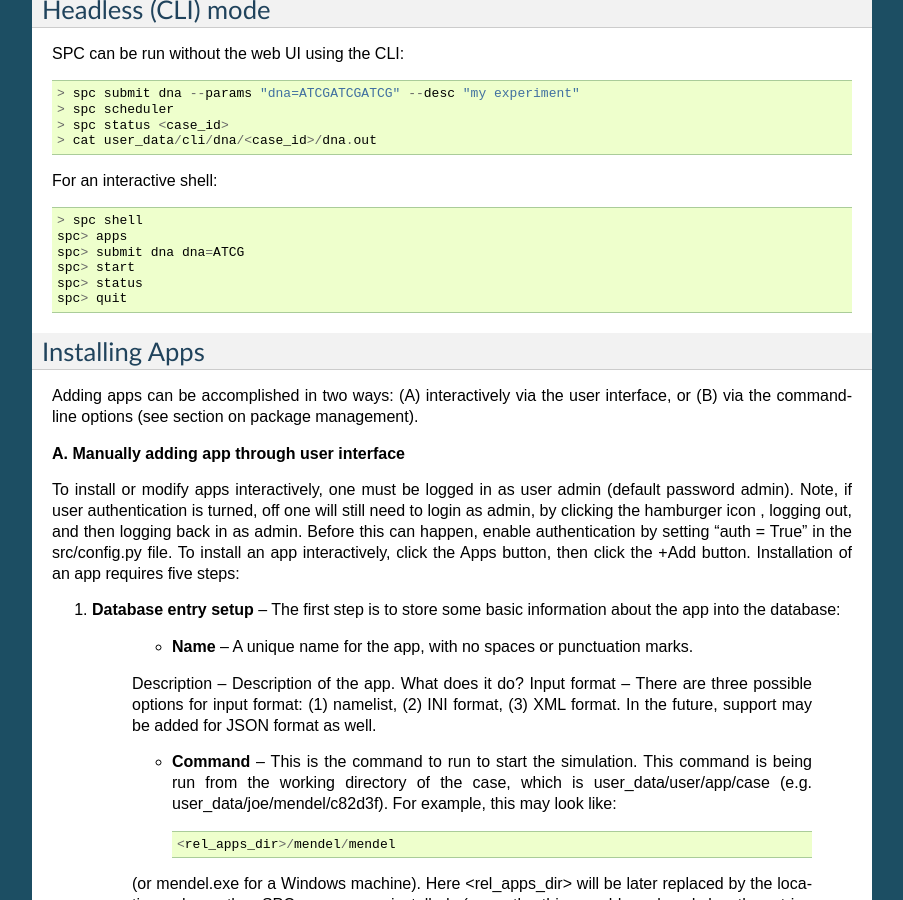
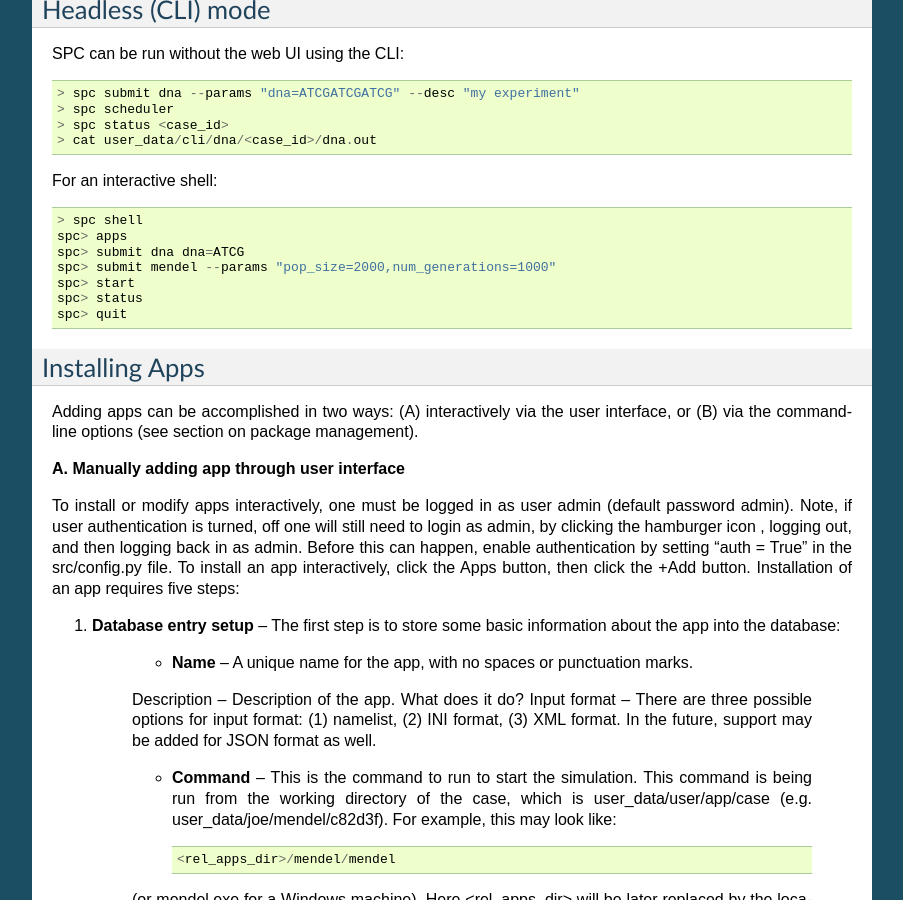
Before and after one commit to whbrewer/spc, a Sphinx documentation site: the page built from docs/index.rst, in a window 1280 px wide and 900 px high, scrolled down 856 px. Shown: the whole window, without its empty margins (198-1101 px from the left). Built offline with Sphinx 7.4.7, drawn with Linux system fonts in a browser that asks for light colours.

Commit message:
Document --params usage in spc shell

```diff
--- a/docs/index.rst
+++ b/docs/index.rst
@@ -43,6 +43,7 @@ For an interactive shell:
     > spc shell
     spc> apps
     spc> submit dna dna=ATCG
+    spc> submit mendel --params "pop_size=2000,num_generations=1000"
     spc> start
     spc> status
     spc> quit
```
